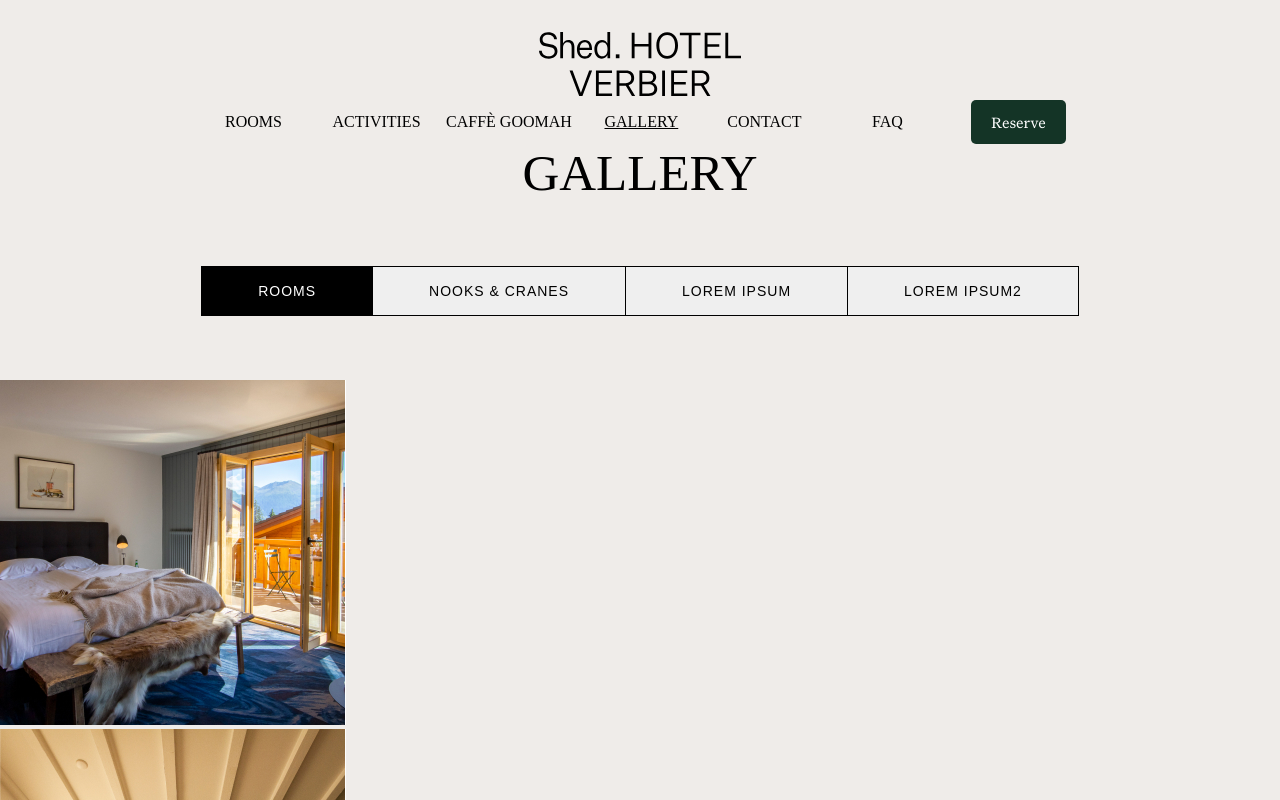
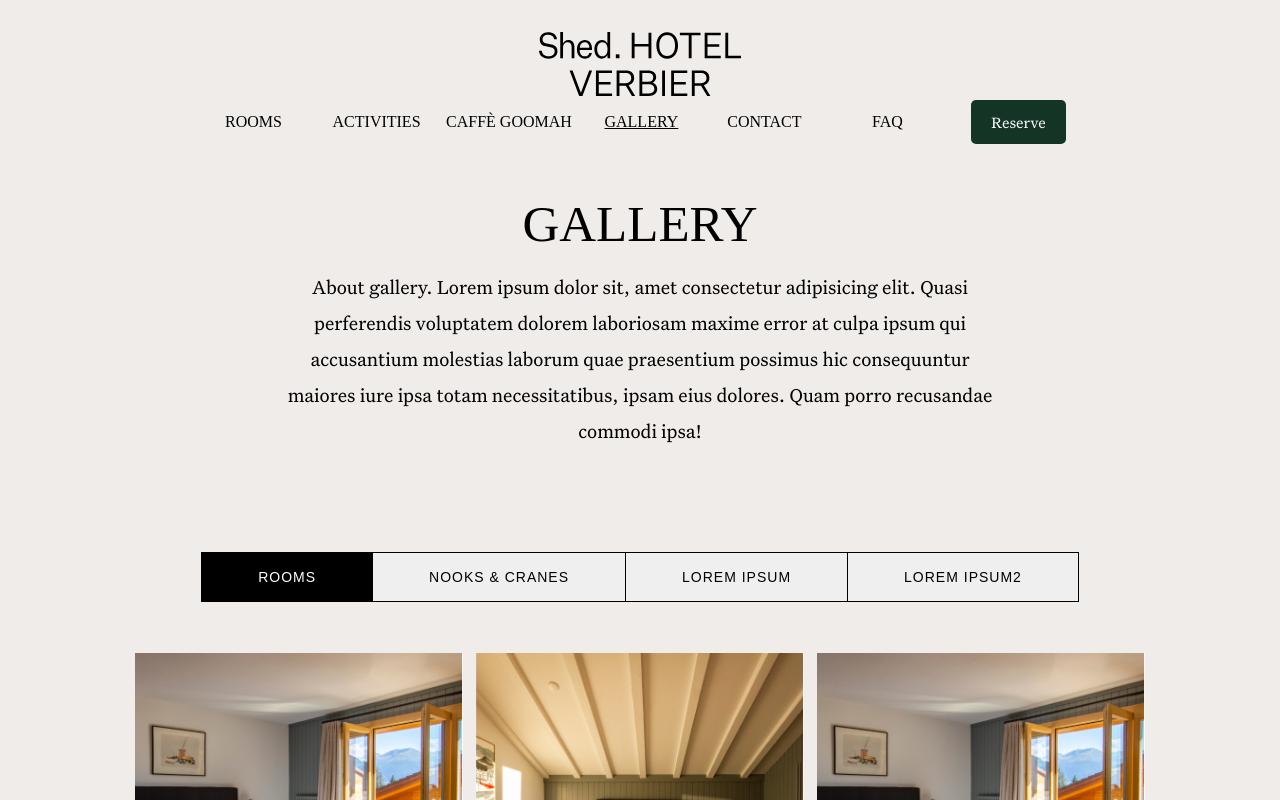
Before and after one commit to nathaliejanep/ShedHOTEL, a React (Create React App) app: page /gallery in a window 1280 px wide. Shown: the top 800 px of the page. Built offline with nearby package versions, Linux system fonts and the light colour scheme.

Commit message:
Gallery component done

```diff
--- a/src/components/DynamicContainer/DynamicContainer.scss
+++ b/src/components/DynamicContainer/DynamicContainer.scss
@@ -2,8 +2,9 @@
 @import '../../sassStyles/_mixins';
 
 .dynamic-container {
+  margin: 0;
   .dynamic-menu {
-    margin: 5% 10%;
+    margin: 5% 0;
 
     ul {
       display: flex;
--- a/src/components/GalleryComponent/GalleryComponent.jsx
+++ b/src/components/GalleryComponent/GalleryComponent.jsx
@@ -22,11 +22,11 @@
   }, []);
 
   return (
-    <div>
+    <div className="gallery-wrapper">
       {tab === 'Rooms' ? (
         <>
           {data?.rooms?.map((room, i) => (
-            <div key={i}>
+            <div key={i} className="gallery-item">
               <img src={room.imgUrl} alt={room.alt} />
             </div>
           ))}
--- a/src/components/GalleryComponent/GalleryComponent.scss
+++ b/src/components/GalleryComponent/GalleryComponent.scss
@@ -0,0 +1,20 @@
+.gallery {
+  &-wrapper {
+    display: flex;
+    flex-wrap: wrap;
+    align-items: center;
+    justify-content: center;
+  }
+
+  &-item {
+    width: 32%;
+    margin-bottom: 2%; /* (100-32*3)/2 */
+    position: relative;
+
+    img {
+      width: 100%;
+      height: 100%;
+      display: block;
+    }
+  }
+}
--- a/src/pages/Gallery/Gallery.jsx
+++ b/src/pages/Gallery/Gallery.jsx
@@ -1,11 +1,21 @@
 import React from 'react';
 import DynamicMenu from '../../components/DynamicContainer/DynamicContainer';
-
+import './Gallery.scss';
 const Gallery = () => {
   const galleries = ['Rooms', 'Nooks & Cranes', 'Lorem Ipsum', 'Lorem Ipsum2'];
+
   return (
-    <div>
-      <h1>Gallery</h1>
+    <div className="container">
+      <section className="container_section">
+        <h1>Gallery</h1>
+        <p>
+          About gallery. Lorem ipsum dolor sit, amet consectetur adipisicing
+          elit. Quasi perferendis voluptatem dolorem laboriosam maxime error at
+          culpa ipsum qui accusantium molestias laborum quae praesentium
+          possimus hic consequuntur maiores iure ipsa totam necessitatibus,
+          ipsam eius dolores. Quam porro recusandae commodi ipsa!
+        </p>
+      </section>
       <DynamicMenu items={galleries} />
     </div>
   );
```
Also changed, not shown: src/assets/fonts/untitled/UntitledSerif-Regular.otf (added).
